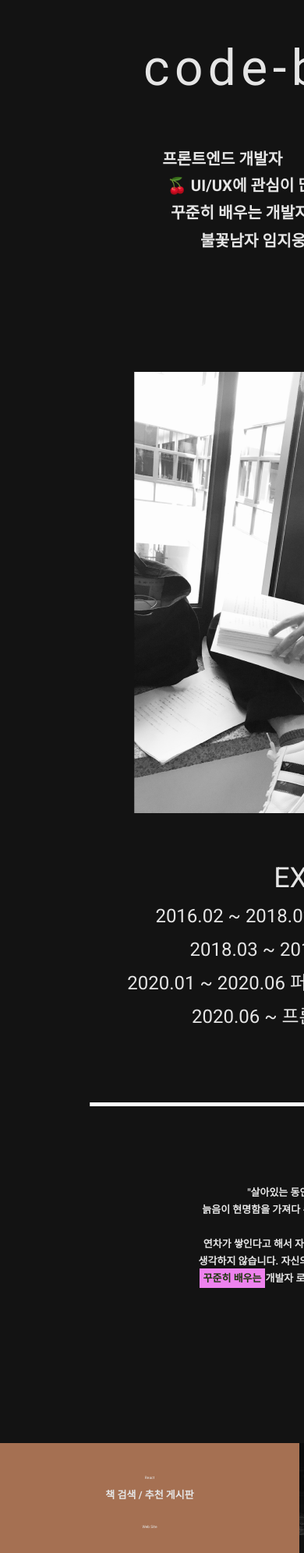
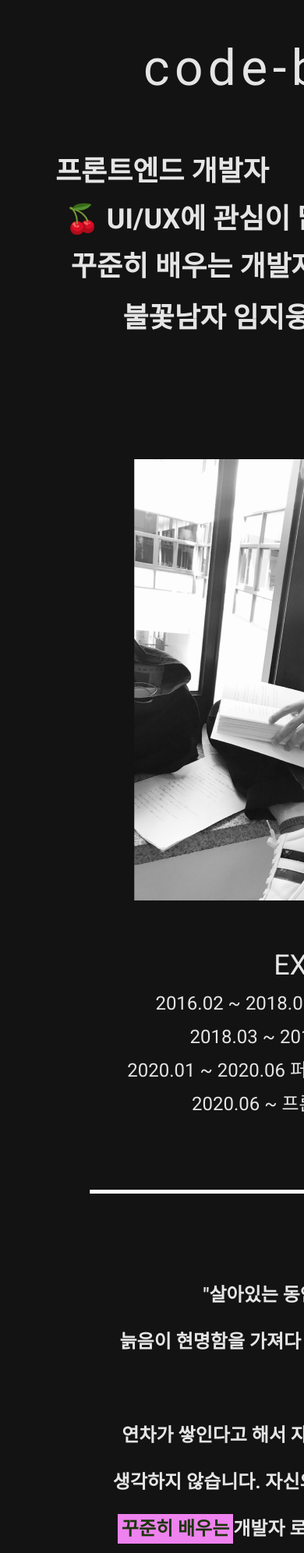
Before and after one commit to code-bebop/real-portfolio, a React app: page / in a window 390 px wide. Shown: the top 1992 px of the page at 78% size. Built offline with nearby package versions, Linux system fonts and the light colour scheme; grey boxes are pictures that could not be loaded.

Commit message:
Feat #11 - 모바일 환경에 대응하기 위해 미디어 쿼리 적용
모바일에서 봤을 때에도 보기 쉽게 만들기 위해 미디어 쿼리를 적용했다.
768px을 기점으로 미디어 쿼리가 적용된다.

```diff
--- a/src/components/App.tsx
+++ b/src/components/App.tsx
@@ -1,5 +1,6 @@
 import React, { ReactElement } from "react";
-import styled from "styled-components";
+import styled, { ThemeProvider } from "styled-components";
+import media from "../media";
 
 import Work from "./Work";
 import Footer from "./Footer";
@@ -20,6 +21,7 @@ const AppBlock = styled.div`
 
 const App = (): ReactElement => {
   return (
+    <ThemeProvider theme={media}>
       <AppBlock>
         <Title>code-bebop</Title>
         <Intro />
@@ -27,6 +29,7 @@ const App = (): ReactElement => {
         <Work />
         <Footer />
       </AppBlock>
+    </ThemeProvider>
   );
 };
 
--- a/src/components/Footer.tsx
+++ b/src/components/Footer.tsx
@@ -1,4 +1,4 @@
-import React, { ReactElement, useCallback } from "react";
+import React, { ReactElement, useCallback, useEffect, useState } from "react";
 import styled, { keyframes } from "styled-components";
 
 const Note = styled.aside`
@@ -44,13 +44,14 @@ const SocialNav = styled.nav`
     display: flex;
     justify-content: center;
     align-items: center;
-    font-size: 4.8rem;
+    font-size: 2.5vw;
     position: relative;
     text-align: center;
     &:hover {
       background-color: #fff;
       color: #000;
     }
+    ${({ theme }) => theme.mobile`font-size: 24px;`}
   }
 `;
 const FooterBlock = styled.footer`
@@ -61,12 +62,23 @@ const FooterBlock = styled.footer`
 `;
 
 const Footer = (): ReactElement => {
+  const [mediaQuery, setMediaQuery] = useState<Partial<MediaQueryListEvent>>({
+    matches: window.innerWidth > 768 ? true : false,
+    media: ""
+  });
+
+  useEffect(() => {
+    const mediaQueryList = window.matchMedia("(min-width: 768px)");
+    mediaQueryList.addEventListener("change", setMediaQuery);
+
+    return () => mediaQueryList.removeEventListener("change", setMediaQuery);
+  });
+
   const onFooterEnter = useCallback(
     (message: string) =>
       (e: React.MouseEvent<HTMLAnchorElement, MouseEvent>) => {
         const target = e.target as HTMLAnchorElement;
         target.innerHTML = message;
-        target.style.fontSize = "2.4rem";
       },
     []
   );
@@ -75,13 +87,13 @@ const Footer = (): ReactElement => {
       (e: React.MouseEvent<HTMLAnchorElement, MouseEvent>) => {
         const target = e.target as HTMLAnchorElement;
         target.innerHTML = message;
-        target.style.fontSize = "4.8rem";
       },
     []
   );
 
   return (
     <FooterBlock>
+      {mediaQuery && mediaQuery.matches ? (
         <SocialNav>
           <a
             href="#"
@@ -114,6 +126,31 @@ const Footer = (): ReactElement => {
             CONTACT
           </a>
         </SocialNav>
+      ) : (
+        <SocialNav>
+          <a href="#">
+            woonj2
+            <br />@<br />
+            gmail.com
+          </a>
+          <a
+            href="https://velog.io/@code-bebop"
+            rel="noopener noreferrer"
+            target="_blank"
+          >
+            BLOG
+          </a>
+          <a
+            href="https://github.com/code-bebop"
+            rel="noopener noreferrer"
+            target="_blank"
+          >
+            GITHUB
+          </a>
+          <a href="#">010-5447-1036</a>
+        </SocialNav>
+      )}
+
       <FooterSite>
         <a href="#" className="footerSite">
           code-bebop.portfolio
--- a/src/components/Intro.tsx
+++ b/src/components/Intro.tsx
@@ -14,11 +14,13 @@ const IntroBlock = styled.div`
     font-weight: bold;
     line-height: 1.7;
     white-space: nowrap;
+    ${({ theme }) => theme.mobile`font-size: 36px;`}
   }
   video {
     width: 13.281vw;
     object-fit: cover;
     transform: translateY(25%);
+    ${({ theme }) => theme.mobile`width: 24vw;`}
   }
 `;
 
--- a/src/components/Me.tsx
+++ b/src/components/Me.tsx
@@ -47,6 +47,10 @@ const MeBlock = styled.div`
     font-size: 3.333vw;
     font-weight: bold;
     line-height: 1.7;
+    ${({ theme }) => theme.mobile`
+      font-size: 24px;
+      line-height: 2.5;
+    `}
   }
 `;
 
--- a/src/components/Work.tsx
+++ b/src/components/Work.tsx
@@ -7,7 +7,7 @@ gsap.registerPlugin(ScrollTrigger);
 
 const WorkItem = styled.div<{ bgColor: string }>`
   background-color: ${props => `#${props.bgColor}`};
-  height: 50.468vw;
+  height: 100vh;
   display: flex;
   overflow: hidden;
   & > section {
@@ -16,14 +16,16 @@ const WorkItem = styled.div<{ bgColor: string }>`
     padding: 10.416vw 0;
     display: flex;
     flex-direction: column;
-    justify-content: space-between;
+    justify-content: center;
     header,
     footer {
       font-size: 1.25vw;
+      ${({ theme }) => theme.mobile`font-size: 18px;`}
     }
     h1 {
       font-size: 3.333vw;
       margin-bottom: 7.552vw;
+      ${({ theme }) => theme.mobile`font-size: 36px;`}
     }
     nav {
       display: flex;
@@ -34,6 +36,7 @@ const WorkItem = styled.div<{ bgColor: string }>`
         font-size: 1.25vw;
         font-weight: bold;
         display: inline-block;
+        ${({ theme }) => theme.mobile`font-size: 18px;`}
         &:first-child {
           margin-bottom: 20px;
         }
@@ -50,6 +53,7 @@ const WorkItem = styled.div<{ bgColor: string }>`
       height: 100%;
     }
   }
+  ${({ theme }) => theme.mobile`height: 50vh;`}
 `;
 const WorkBlock = styled.div`
   margin-top: 200px;
--- /dev/null
+++ b/src/media.js
@@ -0,0 +1,15 @@
+import { css } from "styled-components";
+
+const sizes = {
+  mobile: 768
+};
+
+export default Object.keys(sizes).reduce((acc, label) => {
+  acc[label] = (...args) => css`
+    @media screen and (max-width: ${sizes[label]}px) {
+      ${css(...args)}
+    }
+  `;
+
+  return acc;
+}, {});
```
Lines whose indentation alone changed are shown as unchanged.
